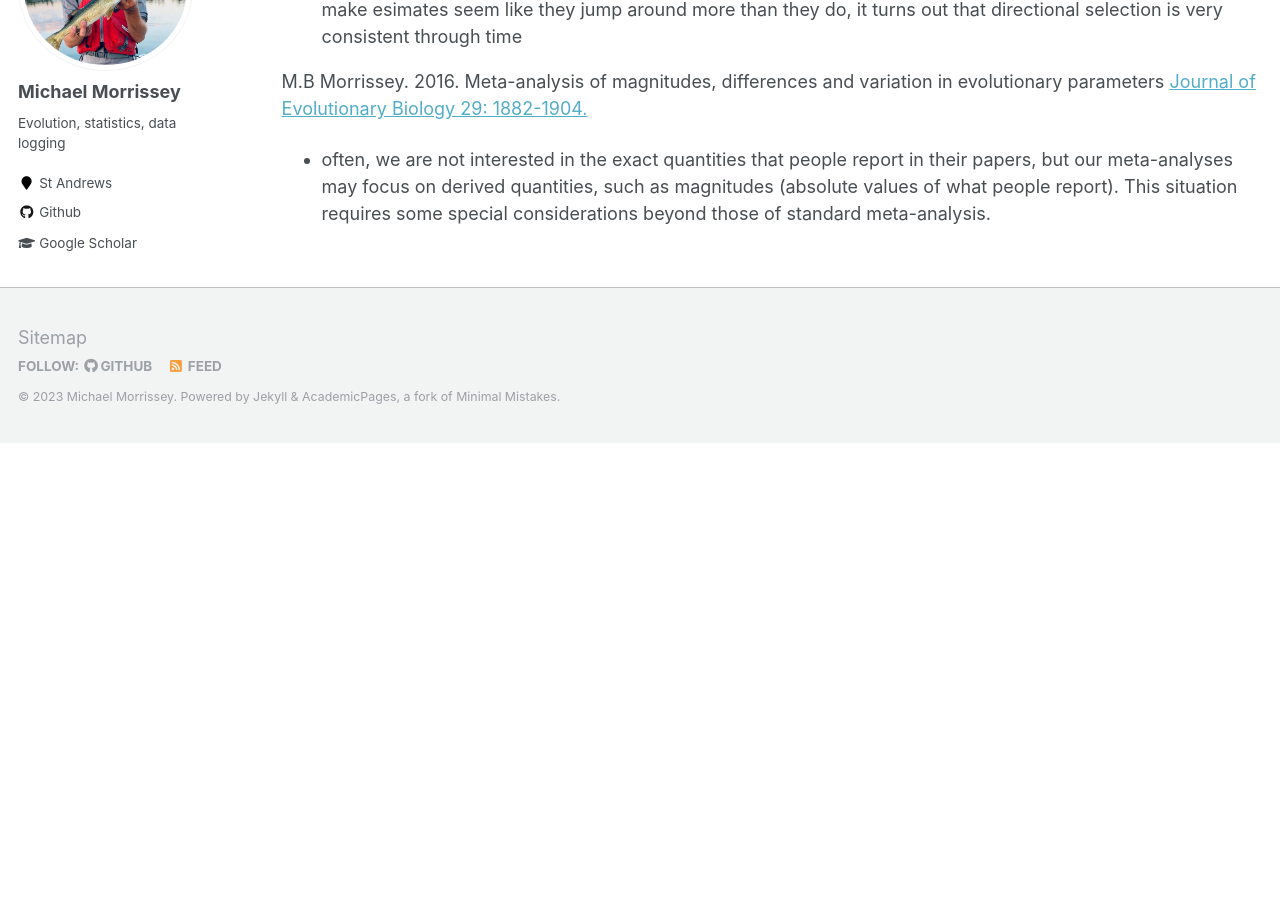
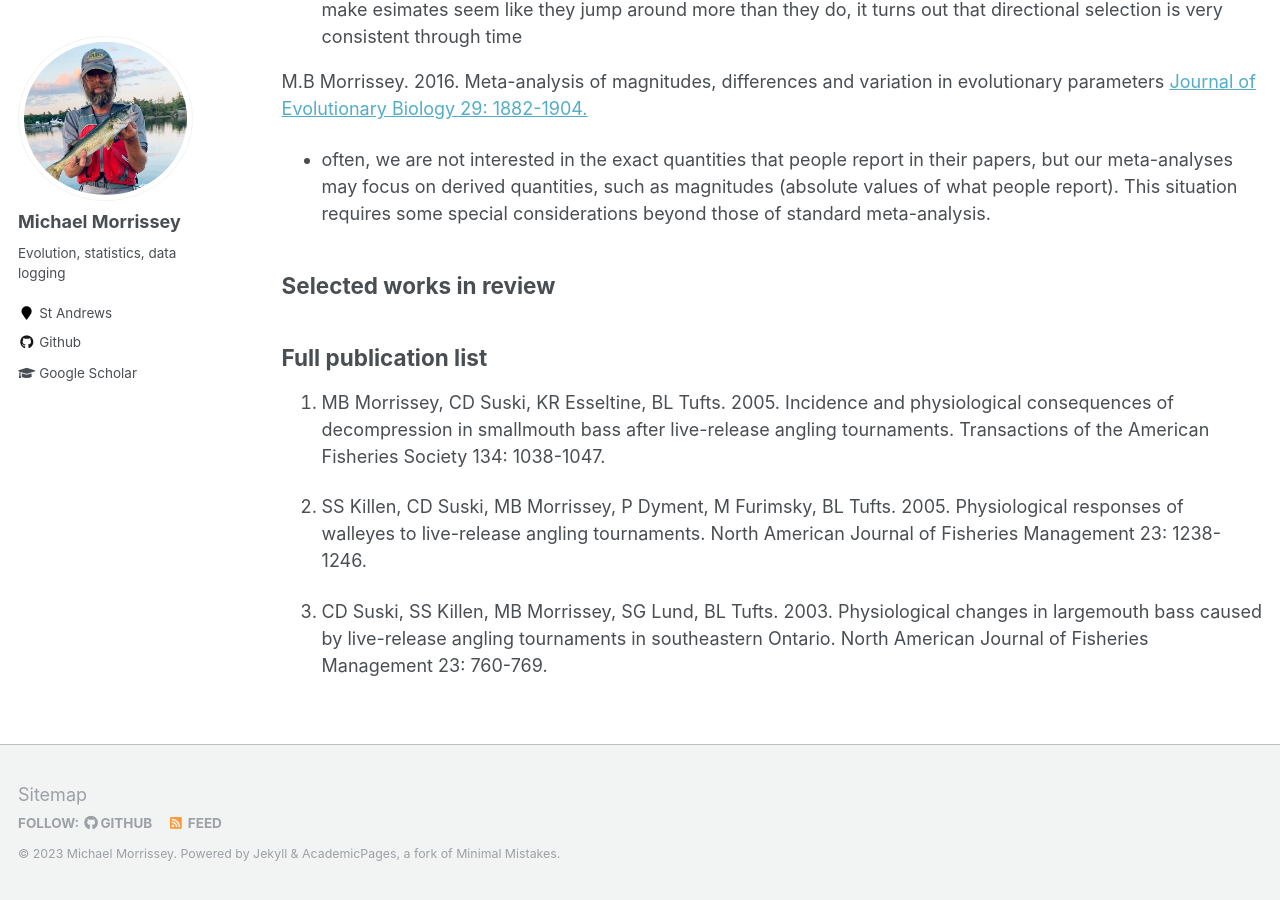
Before and after one commit to mbmorrissey/mbmorrissey.github.io, a Jekyll site: the page built from _pages/publications.md, in a window 1280 px wide and 900 px high, scrolled down 1370 px. Built offline with Jekyll 4.4.1, drawn with Linux system fonts in a browser that asks for light colours; before the commit the page ends 1813 px from its top, so only the background shows below that; some of the changed text lies outside the part shown.

Commit message:
Update publications.md

```diff
--- a/_pages/publications.md
+++ b/_pages/publications.md
@@ -5,9 +5,10 @@ permalink: /publications/
 author_profile: true
 ---
 
-See [google scholar](https://scholar.google.co.uk/citations?user=AKCYteAAAAAJ&hl=en) for my full pulications list.
+See [google scholar](https://scholar.google.co.uk/citations?user=AKCYteAAAAAJ&hl=en) for my full pulications list with citation counts.
 
-Here I list a few of my favourites.
+
+Key publications, see below for full list.
 
 <!---
 {% if author.googlescholar %}
@@ -50,3 +51,16 @@ M.B. Morrissey and J.D. Hadfield. 2012. Directional selection in temporally repl
 
 M.B Morrissey. 2016. Meta-analysis of magnitudes, differences and variation in evolutionary parameters [Journal of Evolutionary Biology 29: 1882-1904.](https://onlinelibrary.wiley.com/doi/10.1111/jeb.12950)
 - often, we are not interested in the exact quantities that people report in their papers, but our meta-analyses may focus on derived quantities, such as magnitudes (absolute values of what people report).  This situation requires some special considerations beyond those of standard meta-analysis.
+
+
+## Selected works in review
+
+
+
+## Full publication list
+
+3. MB Morrissey, CD Suski, KR Esseltine, BL Tufts. 2005. Incidence and physiological consequences of decompression in smallmouth bass after live-release angling tournaments. Transactions of the American Fisheries Society 134: 1038-1047.
+
+2. SS Killen, CD Suski, MB Morrissey, P Dyment, M Furimsky, BL Tufts. 2005. Physiological responses of walleyes to live-release angling tournaments. North American Journal of Fisheries Management 23: 1238-1246.
+
+1. CD Suski, SS Killen, MB Morrissey, SG Lund, BL Tufts. 2003. Physiological changes in largemouth bass caused by live-release angling tournaments in southeastern Ontario. North American Journal of Fisheries Management 23: 760-769.
```
